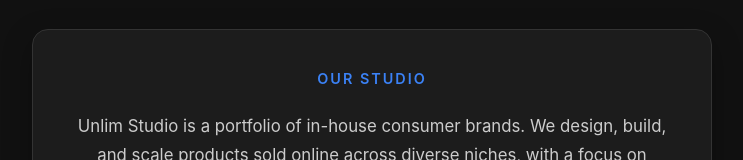
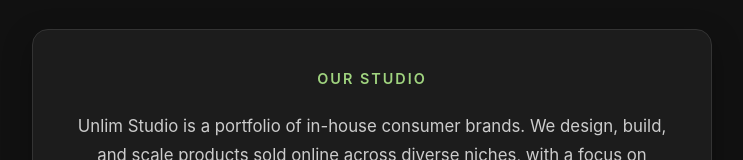
Before and after one commit to unlimstudio/unlimstudio.github.io, a plain HTML site: page index.html in a window 1280 px wide. Shown: the part 269-429 px from the top of the page, without its empty margins (268-1011 px from the left). Drawn offline with Linux system fonts and the light colour scheme.

Commit message:
Update index.html

```diff
--- a/index.html
+++ b/index.html
@@ -16,7 +16,7 @@
       --card-bg: #1c1c1c;
       --text-main: #eee;
       --text-muted: #aaa;
-      --accent: #3b82f6;
+      --accent: #a0d47f;
     }
 
     body {
```
